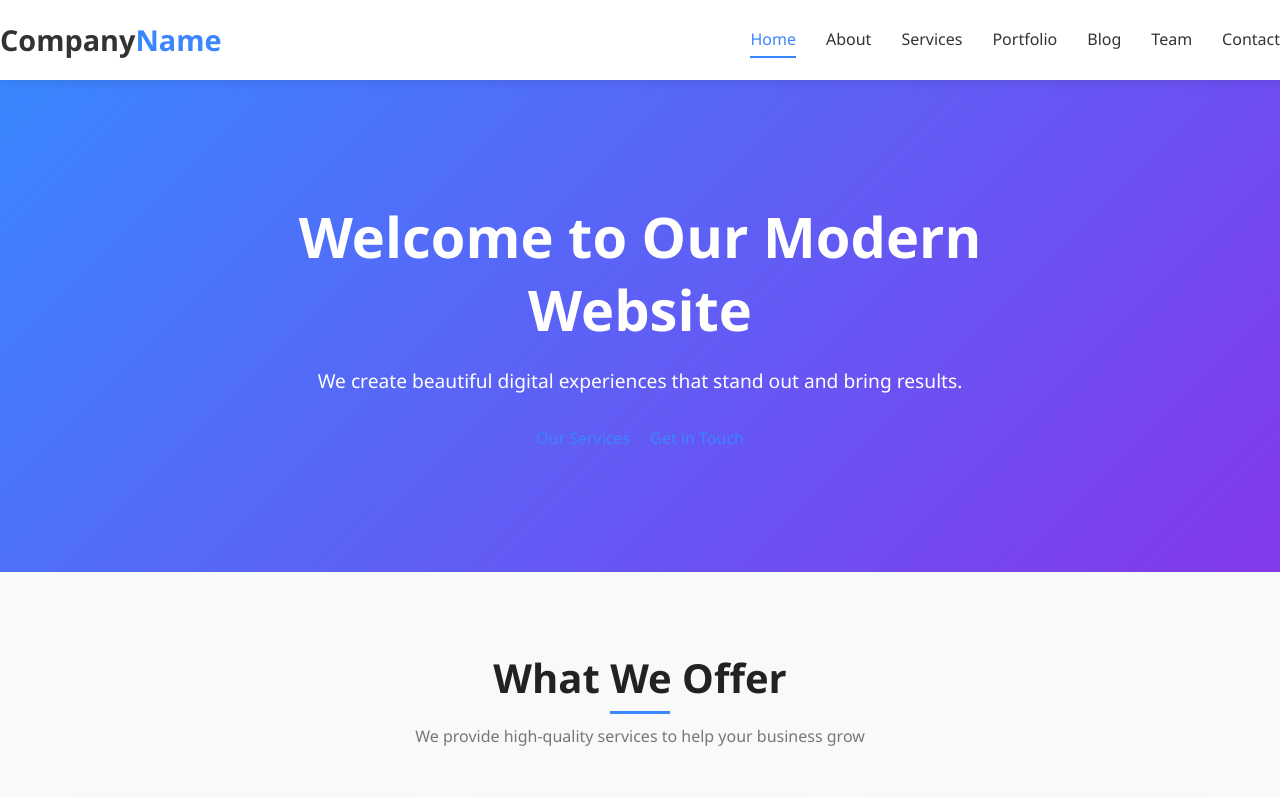
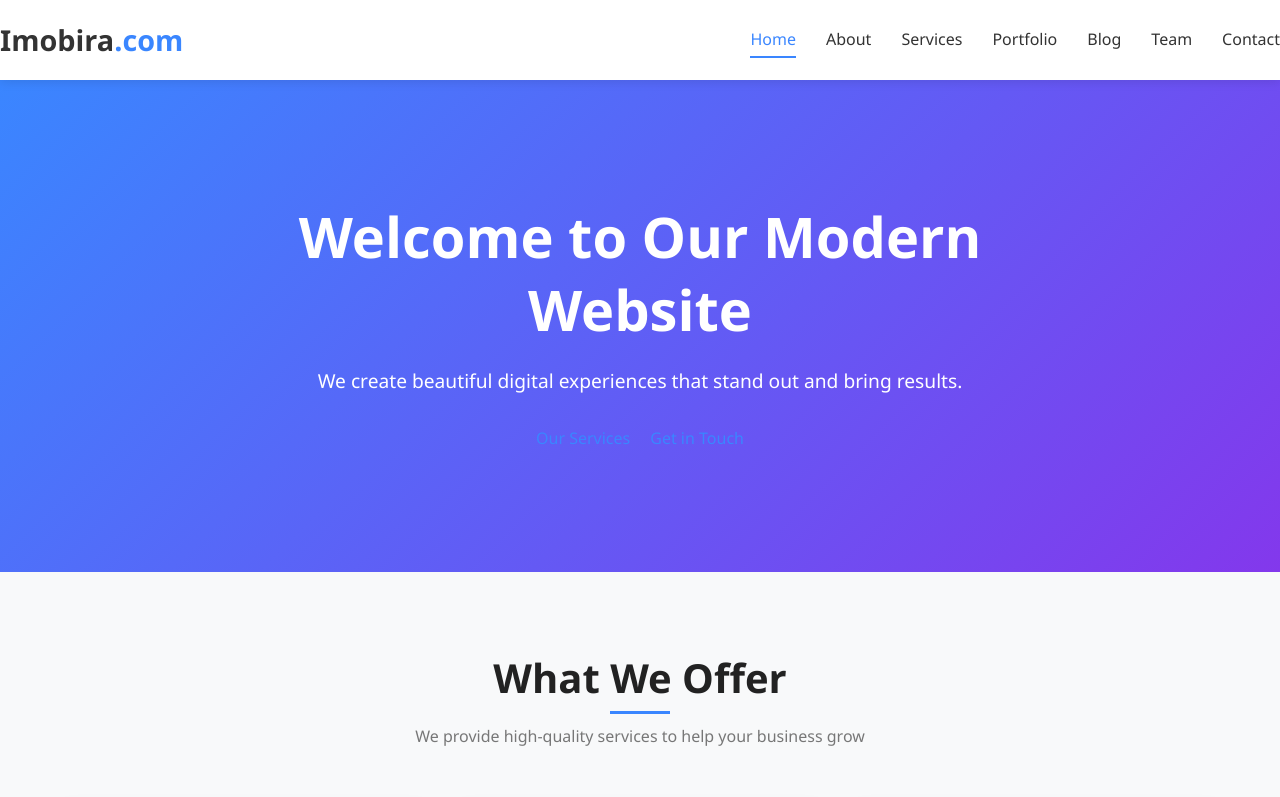
Before and after one commit to Sithira-Re/Software-Company-Website, a website: page index.html in a window 1280 px wide. Shown: the top 797 px of the page. Drawn offline with Linux system fonts and the light colour scheme.

Commit message:
Yes commit

```diff
--- a/index.html
+++ b/index.html
@@ -3,7 +3,7 @@
 <head>
     <meta charset="UTF-8">
     <meta name="viewport" content="width=device-width, initial-scale=1.0">
-    <title>Modern Website | Home</title>
+    <title>Imobira.com</title>
     <link rel="stylesheet" href="/style.css">
     <link rel="stylesheet" href="https://cdnjs.cloudflare.com/ajax/libs/font-awesome/6.0.0/css/all.min.css">
 </head>
@@ -11,7 +11,7 @@
     <!-- Header -->
     <header>
         <nav class="navbar">
-            <a href="index.html" class="logo">Company<span>Name</span></a>
+            <a href="index.html" class="logo">Imobira<span>.com</span></a>
             <button class="mobile-menu-btn" id="mobileMenuBtn">
                 <i class="fas fa-bars"></i>
             </button>
```
